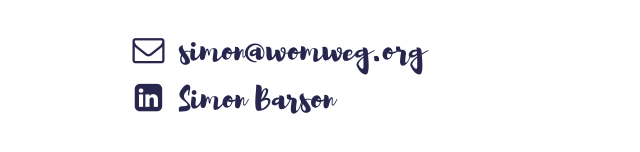
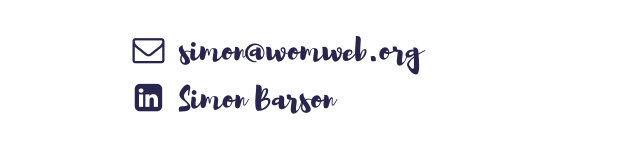
Before and after one commit to wordofmouth/wordofmouth.github.io-backup, a plain HTML site: page index.html in a window 768 px wide. Shown: the part 454-606 px from the top of the page, 64-704 px from the left. Drawn offline with Linux system fonts and the light colour scheme.

Commit message:
mobile view and typo

```diff
--- a/css/style.css
+++ b/css/style.css
@@ -5,17 +5,17 @@
   src: url(../fonts/brusher.otf) format("opentype");
 }
 
-@media (min-width: 767px) {
-	body {
-		width: 50%;
-	}
-}
-
 body {
 	font-size: 2em;
 	margin: 0 auto;
 	color: #29264e;
-	padding: 0 5%;
+	width: 50%;
+}
+
+@media (max-device-width: 768px) {
+  body {
+  	width: 90%;
+  }
 }
 
 h1 {
--- a/index.html
+++ b/index.html
@@ -14,7 +14,7 @@
 	<p>We know our digital home is not much to look at yet, but don't let that stop you. Make yourself comfortable, take a seat, and let's get to know each other...</p>
 
 	<div class="contact">
-		<a href="mailto:simon@womweg.org"><i class="fa fa-fw fa-envelope-o" aria-hidden="true"></i> simon@womweg.org</a>
+		<a href="mailto:simon@womweb.org"><i class="fa fa-fw fa-envelope-o" aria-hidden="true"></i> simon@womweb.org</a>
 		<a href="https://www.linkedin.com/in/simon-barson-85726638"><i class="fa fa-fw fa-linkedin-square" aria-hidden="true"></i>
  Simon Barson</a>
 	</div>
```
